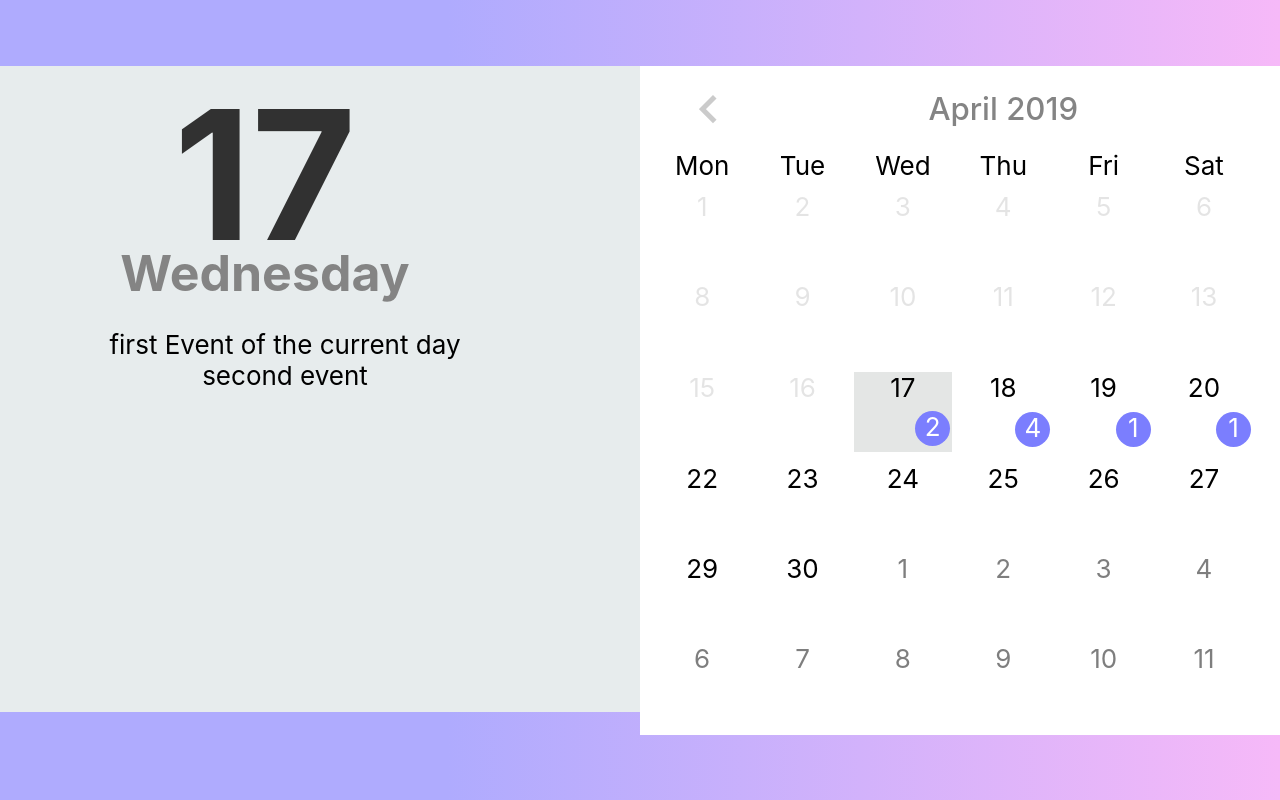
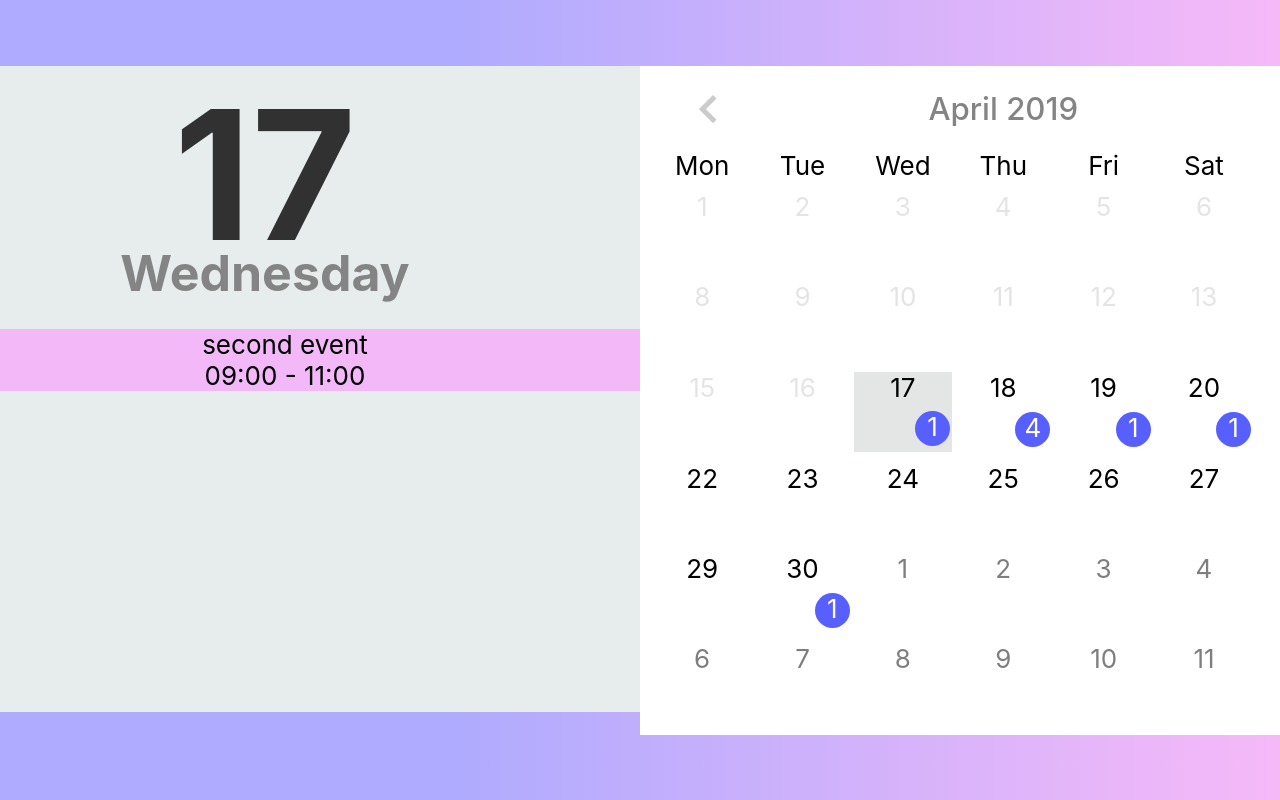
Before and after one commit to mustafa94hammouz/calendar, a React (Create React App) app: page / in a window 1280 px wide. Shown: the top 800 px of the page. Built offline with nearby package versions, Linux system fonts and the light colour scheme.

Commit message:
styling, getting data( events, date, time ) left

```diff
--- a/src/components/calendar/index.js
+++ b/src/components/calendar/index.js
@@ -138,7 +138,7 @@ class Calendar extends React.Component {
         let event1 = {
             title:
                 "first Event of the current day",
-            date: moment().startOf("day"),
+            date: moment('2019-04-30'), //this how the data should come
             dynamic: false
         };
 
--- a/src/components/calendar/style.scss
+++ b/src/components/calendar/style.scss
@@ -205,7 +205,7 @@ $alizarin-crimson-approx-color: #000000;
   height: 35px;
   right: 3px;
   top: 40px;
-  background-color: rgb(123, 126, 254);
+  background-color: rgb(87, 95, 254);
   border-radius: 50%;
 }
 
--- a/src/components/leftColumn/index.js
+++ b/src/components/leftColumn/index.js
@@ -19,7 +19,7 @@ class LeftColumn extends Component {
     renderDayEventslist(){
         let list = [];
         for(let i=0; i<this.props.dayEventslist.length; i++){
-            list.push(<li key={i}>{this.props.dayEventslist[i].title}</li>)
+            list.push(<li className={i%2 ? 'odd': 'even'} key={i}>{this.props.dayEventslist[i].title} <p> 09:00 - 11:00</p></li> )
         }
         return list
     }
@@ -35,7 +35,7 @@ class LeftColumn extends Component {
                     <h2 className='dayName'>{this.props.dayName}</h2>
                     {this.props.dayEventslist.length ? <ul>
                         {this.renderDayEventslist()}
-                    </ul> : <ul><p>There is no events in this date</p></ul>}
+                    </ul> : <ul><p>There is no events in this date</p> </ul>}
 
                 </section>
             </Grid>
--- a/src/components/leftColumn/style.scss
+++ b/src/components/leftColumn/style.scss
@@ -28,8 +28,15 @@ $gray-color: #848484;
   }
   ul p {
     color:black;
+    margin: auto;
   }
   ul li{
     list-style: decimal;
   }
+ .even{
+    background-color: #F3B8F8;
+  }
+ .odd{
+    background-color: #AFABFE;
+  }
 }
```
